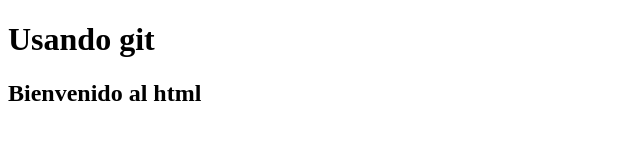
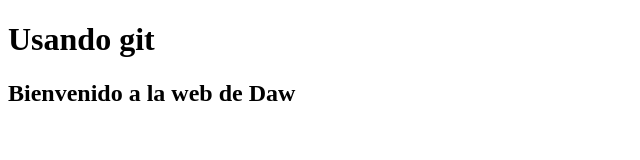
Before and after one commit to kobemejia0/daw2627, a plain HTML site: page index.html in a window 1280 px wide. Shown: the whole page, without its empty margins (0-640 px from the left). Drawn offline with Linux system fonts and the light colour scheme.

Commit message:
tercer git

```diff
--- a/index.html
+++ b/index.html
@@ -7,6 +7,6 @@
 </head>
 <body>
     <h1>Usando git</h1>
-    <h2>Bienvenido al html</h2>
+    <h2>Bienvenido a la web de Daw</h2>
 </body>
 </html>
```
